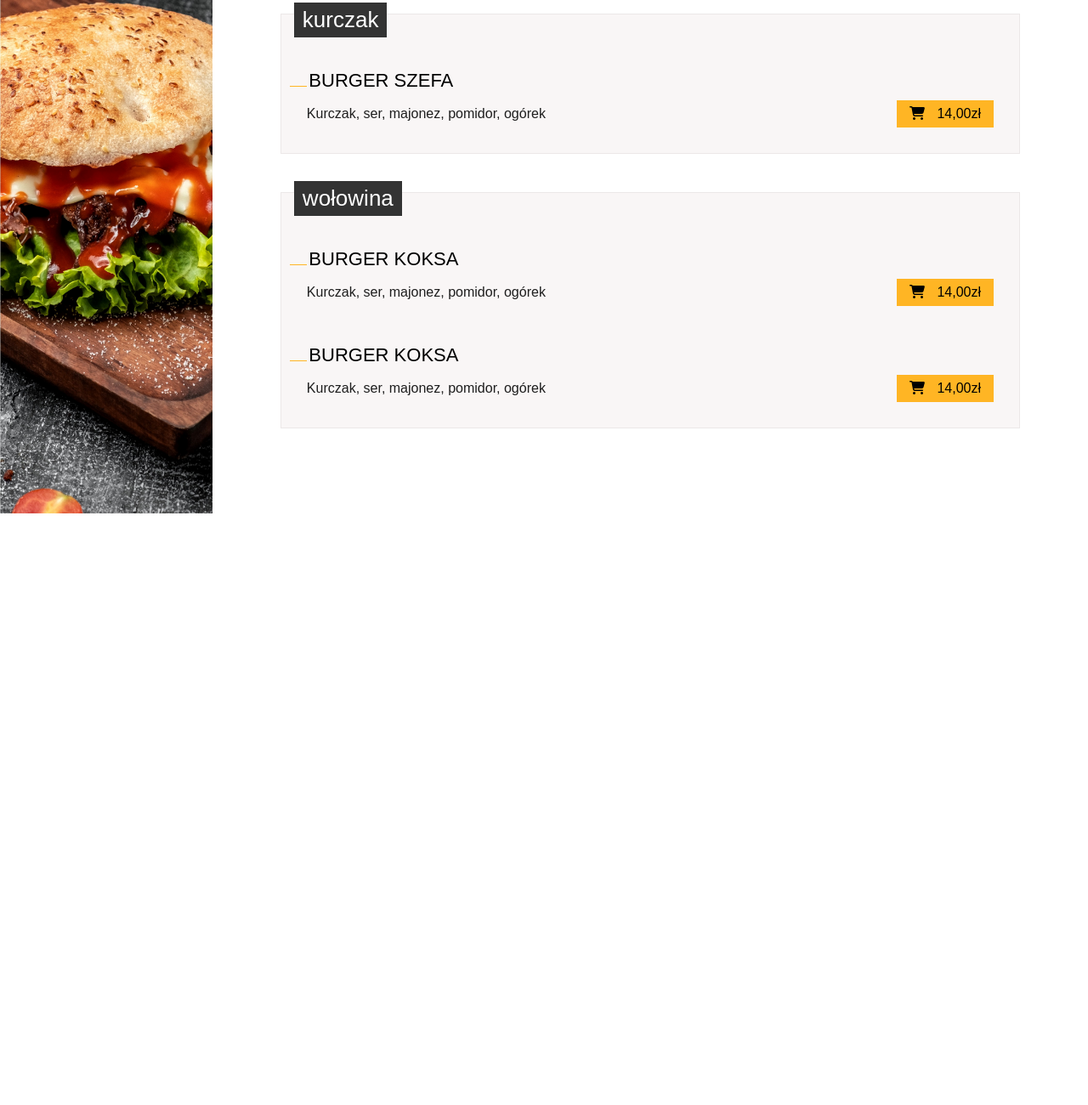
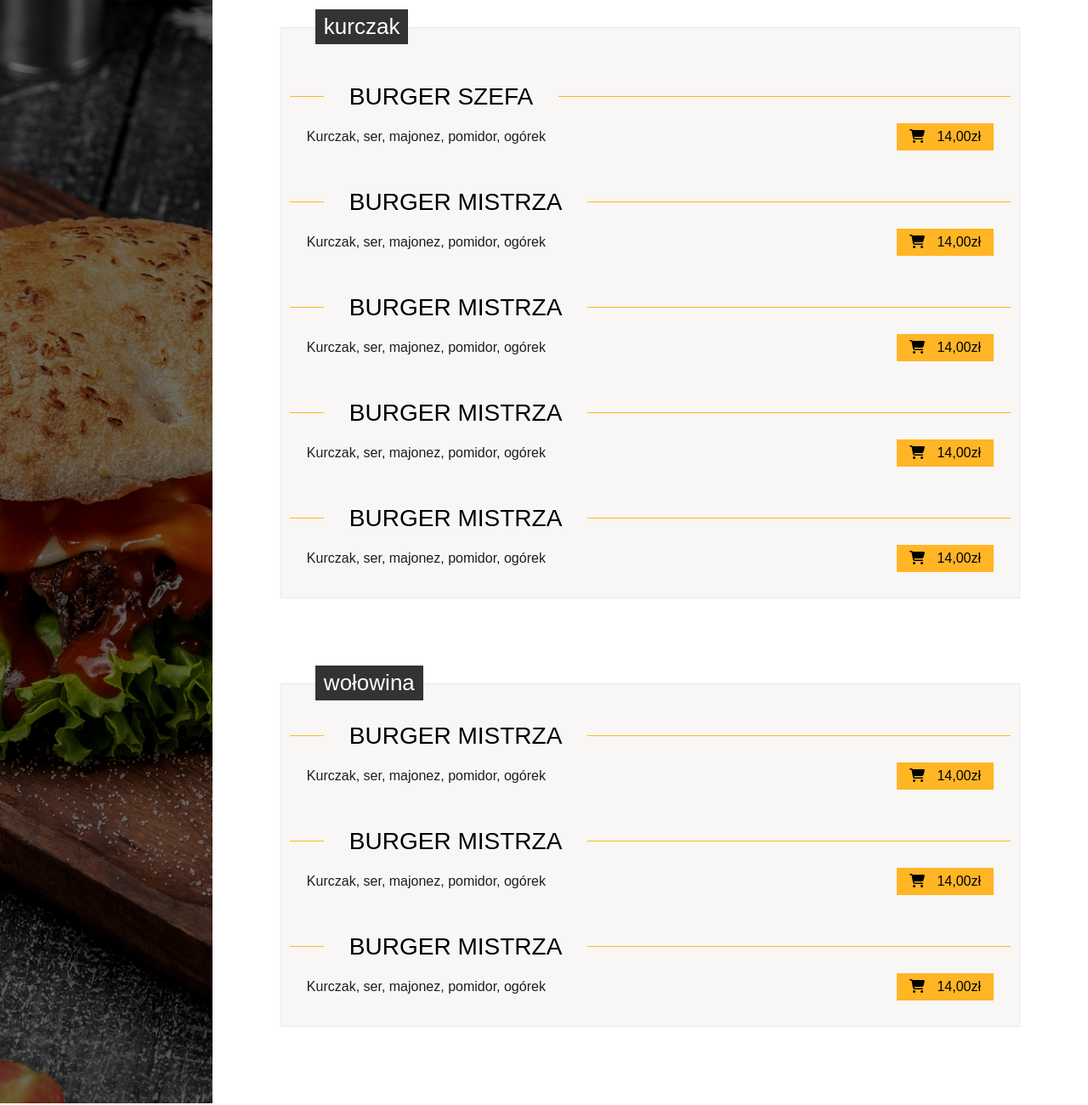
Before and after one commit to DominikaSzafraniec/Burger-Website-Burgerita, a plain HTML site: page index.html in a window 1280 px wide. Shown: the part 2080-3380 px from the top of the page at 85% size. Before the commit the page ends 2686 px from the top, so only its background shows below. Drawn offline with Linux system fonts and the light colour scheme; a web font is replaced by a local one.

Commit message:
finished section menu

```diff
--- a/index.html
+++ b/index.html
@@ -151,6 +151,7 @@
 						<div class="section-menu__option">
 							<p>napoje</p>
 						</div>
+						<div class="section-menu__underline"></div>
 					</div>
 
 					<div class="section-menu__img">
@@ -162,8 +163,9 @@
 							<p class="section-menu__box--title">kurczak</p>
 							<div class="section-menu__box--item section-menu__box--first-item">
 
-								<div class="section-menu__name-box">
+								<div class="section-menu__box--sub-box">
 									<p class="section-menu__box--name">burger szefa</p>
+									<div class="section-menu__box--underline"></div>
 
 								</div>
 
@@ -172,12 +174,10 @@
 									<p class="section-menu__box--price"><i class="fa-solid fa-cart-shopping nav__cart-icon"></i> 14,00zł</p>
 								</div>
 							</div>
-						</div>
-						<div class="section-menu__box section-menu__box--burger">
-							<p class="section-menu__box--title">wołowina</p>
-							<div class="section-menu__box--item section-menu__box--first-item">
-								<div class="section-menu__name-box">
-									<p class="section-menu__box--name">burger koksa</p>
+							<div class="section-menu__box--item">
+								<div class="section-menu__box--sub-box">
+									<p class="section-menu__box--name">burger mistrza</p>
+									<div class="section-menu__box--underline"></div>
 
 								</div>
 								<div class="section-menu__box--menu">
@@ -186,8 +186,69 @@
 								</div>
 							</div>
 							<div class="section-menu__box--item">
-								<div class="section-menu__name-box">
-									<p class="section-menu__box--name">burger koksa</p>
+								<div class="section-menu__box--sub-box">
+									<p class="section-menu__box--name">burger mistrza</p>
+									<div class="section-menu__box--underline"></div>
+
+								</div>
+								<div class="section-menu__box--menu">
+									<p class="section-menu__box--ingredients">Kurczak, ser, majonez, pomidor, ogórek</p>
+									<p class="section-menu__box--price"><i class="fa-solid fa-cart-shopping nav__cart-icon"></i> 14,00zł</p>
+								</div>
+							</div>
+							<div class="section-menu__box--item">
+								<div class="section-menu__box--sub-box">
+									<p class="section-menu__box--name">burger mistrza</p>
+									<div class="section-menu__box--underline"></div>
+
+								</div>
+								<div class="section-menu__box--menu">
+									<p class="section-menu__box--ingredients">Kurczak, ser, majonez, pomidor, ogórek</p>
+									<p class="section-menu__box--price"><i class="fa-solid fa-cart-shopping nav__cart-icon"></i> 14,00zł</p>
+								</div>
+							</div>
+							<div class="section-menu__box--item">
+								<div class="section-menu__box--sub-box">
+									<p class="section-menu__box--name">burger mistrza</p>
+									<div class="section-menu__box--underline"></div>
+
+								</div>
+								<div class="section-menu__box--menu">
+									<p class="section-menu__box--ingredients">Kurczak, ser, majonez, pomidor, ogórek</p>
+									<p class="section-menu__box--price"><i class="fa-solid fa-cart-shopping nav__cart-icon"></i> 14,00zł</p>
+								</div>
+							</div>
+						</div>
+						 <div class="section-menu__box section-menu__box--burger section-menu__box--burger-second">
+							<p class="section-menu__box--title">wołowina</p>
+
+
+							<div class="section-menu__box--item">
+								<div class="section-menu__box--sub-box">
+									<p class="section-menu__box--name">burger mistrza</p>
+									<div class="section-menu__box--underline"></div>
+
+								</div>
+								<div class="section-menu__box--menu">
+									<p class="section-menu__box--ingredients">Kurczak, ser, majonez, pomidor, ogórek</p>
+									<p class="section-menu__box--price"><i class="fa-solid fa-cart-shopping nav__cart-icon"></i> 14,00zł</p>
+								</div>
+							</div>
+							<div class="section-menu__box--item">
+								<div class="section-menu__box--sub-box">
+									<p class="section-menu__box--name">burger mistrza</p>
+									<div class="section-menu__box--underline"></div>
+
+								</div>
+								<div class="section-menu__box--menu">
+									<p class="section-menu__box--ingredients">Kurczak, ser, majonez, pomidor, ogórek</p>
+									<p class="section-menu__box--price"><i class="fa-solid fa-cart-shopping nav__cart-icon"></i> 14,00zł</p>
+								</div>
+							</div>
+							<div class="section-menu__box--item">
+								<div class="section-menu__box--sub-box">
+									<p class="section-menu__box--name">burger mistrza</p>
+									<div class="section-menu__box--underline"></div>
 
 								</div>
 								<div class="section-menu__box--menu">
--- a/sass/_media.scss
+++ b/sass/_media.scss
@@ -139,6 +139,7 @@
 
     &__box {
       &--title {
+        top: -19px;
         font-size: 2.2rem;
       }
 
@@ -311,6 +312,7 @@
   .section-menu {
     display: flex;
     padding: 0;
+    height: 100%;
 
     .wrapper {
       padding: 6rem 7rem;
@@ -321,8 +323,18 @@
 
     &__bg {
       display: block;
+      position: relative;
       width: 25%;
-			max-height: 1000px;
+      max-height: 100%;
+
+      &::after {
+        content: "";
+        position: absolute;
+        left: 0;
+        width: 100%;
+        height: 100%;
+        background-color: rgba(0, 0, 0, 0.575);
+      }
 
       img {
         width: 100%;
@@ -333,13 +345,27 @@
 
 		&__options {
 			margin: 4rem 0 8rem 0;
-			font-size: 3.4rem;
+			font-size: 3rem;
 		}
 
 		&__box{
 			&--title {
+        top: -21.5px;
 				font-size: 2.6rem;
+        margin-left: 2.5rem;
 			}
+
+      &--name {
+        margin-left: 4rem;
+        padding: 0 3rem;
+        font-size: 2.8rem;
+      }
+
+      &--burger-second {
+        margin-top: 10rem;
+      }
+
+
 		}
   }
 }
@@ -400,4 +426,5 @@
       font-size: 2rem;
     }
   }
+
 }
--- a/sass/_menu.scss
+++ b/sass/_menu.scss
@@ -26,6 +26,14 @@
     cursor: pointer;
   }
 
+  &__underline {
+    margin: 1rem 0;
+
+    height: 1px;
+    background-color: #ffb524;
+    width: 100%;
+  }
+
   &__option {
     padding: 0.5rem 1rem;
 
@@ -46,24 +54,50 @@
     border: 1px solid #ece8e8;
     background-color: #f9f6f6;
 
+    &--burger-second {
+      margin-top: 7rem;
+    }
+
     &--title {
       position: absolute;
-      top: -13.5px;
+      top: -15px;
       left: 15px;
       padding: 0.5rem 1rem;
       background-color: #333;
       color: #fff;
       font-family: "Denk One", sans-serif;
       font-size: 1.6rem;
+
+    }
+
+    &--sub-box {
+      position: relative;
+      display: flex;
+      align-items: center;
+      gap: 2rem;
     }
 
     &--name {
-      display: inline-block;
-      margin-bottom: 1rem;
+      position: relative;
+      margin-left: 2rem;
+      padding: 0 1rem;
       font-family: "Denk One", sans-serif;
       text-transform: uppercase;
       font-size: 1.6rem;
       font-weight: bold;
+      background-color: #f9f6f6;
+      z-index: 1;
+
+    }
+
+
+    &--underline {
+      position: absolute;
+      right: 0;
+      height: 1px;
+      background-color: #ffb524;
+      width: 100%;
+      z-index: 0;
     }
 
     &--menu {
@@ -71,14 +105,14 @@
       flex-direction: column;
       align-items: flex-start;
       gap: 1rem;
-      // margin-top: 1.5rem;
+      margin-top: 1.5rem;
     }
 
     &--ingredients {
+
       color: #1e1e1e;
       font-family: "Fauna One", sans-serif;
       font-size: 1.4rem;
-      // align-self: flex-start;
     }
 
     &--price {
@@ -104,27 +138,6 @@
     }
   }
 
-  // repair --> ????
-
-  &__name-box {
-    width: 100%;
-
-    &::before {
-      content: "";
-      display: inline-block;
-      height: 1px;
-      background-color: #ffb524;
-      width: 20px;
-    }
-    &::after {
-      content: "";
-      display: inline-block;
-      height: 1px;
-      background-color: #ffb524;
-    }
-  }
-
-  // repair <---
 
   &__img {
     position: relative;
```
Also changed, not shown: css/style.css, 1 other file.
